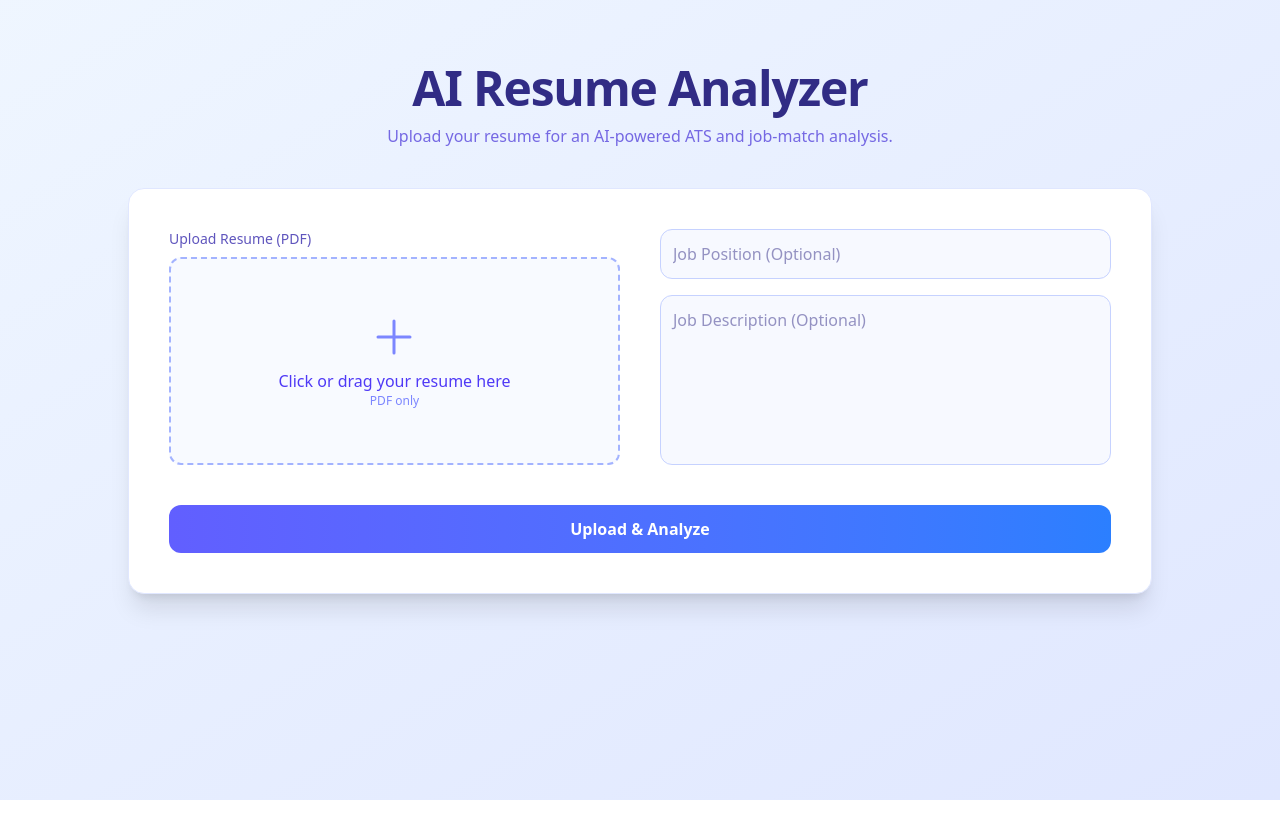
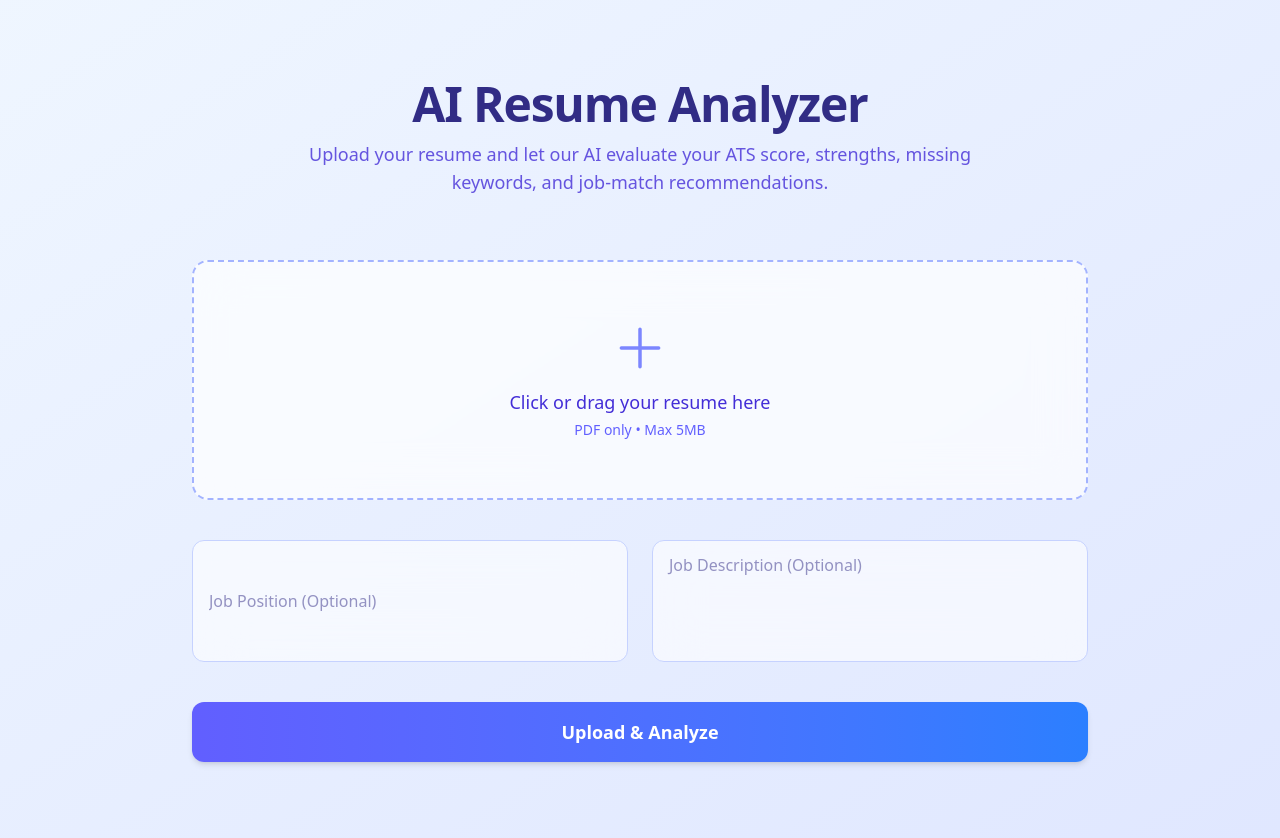
Before and after one commit to Pranavkharote/resume-analyzer, a React (Vite) app in the folder frontend/: page /upload/resume in a window 1280 px wide. Shown: the top 838 px of the page. Before the commit the page ends 800 px from the top, so only its background shows below. Built offline with nearby package versions, Linux system fonts and the light colour scheme.

Commit message:
fix: clean up code formatting and improve readability in multiple components

```diff
--- a/frontend/src/components/ResumeUpload.jsx
+++ b/frontend/src/components/ResumeUpload.jsx
@@ -64,87 +64,74 @@ const ResumeUpload = () => {
   };
 
   return (
-   <div className="min-h-screen w-full flex flex-col items-center bg-gradient-to-br from-blue-50 to-indigo-100 px-6 py-16">
+   <div className="min-h-screen w-full bg-gradient-to-br from-blue-50 to-indigo-100 px-6 py-20">
 
-  {/* Title */}
+  {/* Hero Section */}
+  <div className="text-center mb-16">
     <motion.h1
       initial={{ opacity: 0, y: -10 }}
       animate={{ opacity: 1, y: 0 }}
       transition={{ duration: 0.4 }}
-    className="text-4xl md:text-5xl font-bold text-indigo-900 tracking-tight"
+      className="text-5xl font-extrabold text-indigo-900 tracking-tight"
     >
       AI Resume Analyzer
     </motion.h1>
 
-  <p className="text-indigo-700/70 text-center mt-3 max-w-2xl">
-    Upload your resume for an AI-powered ATS and job-match analysis.
+    <p className="text-indigo-700/80 mt-3 text-lg max-w-2xl mx-auto">
+      Upload your resume and let our AI evaluate your ATS score, strengths, missing
+      keywords, and job-match recommendations.
     </p>
+  </div>
 
-  {/* Main Card */}
-  <motion.div
-    initial={{ opacity: 0, y: 20 }}
-    animate={{ opacity: 1, y: 0 }}
-    transition={{ duration: 0.5 }}
-    className="mt-10 w-full max-w-5xl bg-white rounded-2xl p-10 shadow-xl border border-indigo-100"
-  >
-    <div className="grid md:grid-cols-2 gap-10">
+  {/* Upload Area + Inputs */}
+  <div className="max-w-4xl mx-auto">
 
-      {/* Upload Section */}
-      <div>
-        <label className="mb-2 block text-sm font-medium text-indigo-800/80">
-          Upload Resume (PDF)
-        </label>
-
+    {/* Upload Dropzone */}
     <label
       htmlFor="dropzone-file"
-          className="flex flex-col items-center justify-center w-full h-52 rounded-xl border-2 border-dashed border-indigo-300 bg-indigo-50/40 hover:bg-indigo-50 transition cursor-pointer"
+      className="flex flex-col items-center justify-center h-60 rounded-2xl border-2 border-dashed border-indigo-300 bg-white/70 backdrop-blur-xl hover:bg-white/80 transition cursor-pointer"
     >
-          <div className="flex flex-col items-center">
       <svg
-              className="w-12 h-12 mb-2 text-indigo-400"
+        className="w-14 h-14 text-indigo-400 mb-3"
         fill="none"
         stroke="currentColor"
         strokeWidth={1.5}
         viewBox="0 0 24 24"
       >
         <path strokeLinecap="round" strokeLinejoin="round"
-                d="M12 4v16m8-8H4" />
+          d="M12 4v16m8-8H4"/>
       </svg>
 
-            <p className="text-indigo-600 font-medium">
+      <p className="text-indigo-700 font-medium text-lg">
         {file ? file.name : "Click or drag your resume here"}
       </p>
-            <p className="text-indigo-400 text-xs">PDF only</p>
-          </div>
+      <p className="text-indigo-500 text-sm mt-1">PDF only • Max 5MB</p>
 
       <input
+        type="file"
         id="dropzone-file"
-            type="file"
         accept=".pdf"
         onChange={(e) => setFile(e.target.files[0])}
         className="hidden"
       />
     </label>
-      </div>
 
-      {/* Job Details */}
-      <div className="flex flex-col gap-4">
+    {/* Job Inputs Inline - Futuristic */}
+    <div className="mt-10 grid md:grid-cols-2 gap-6">
       <input
         placeholder="Job Position (Optional)"
         value={jobPosition}
         onChange={(e) => setJobPosition(e.target.value)}
-          className="w-full p-3 rounded-xl border border-indigo-200 bg-indigo-50/50 text-indigo-900 focus:outline-none focus:ring-2 focus:ring-indigo-400"
+        className="w-full py-3 px-4 rounded-xl bg-white/60 backdrop-blur-xl border border-indigo-200 text-indigo-900 focus:ring-2 focus:ring-indigo-400 outline-none"
       />
 
       <textarea
-          rows={6}
+        rows={4}
         placeholder="Job Description (Optional)"
         value={description}
         onChange={(e) => setDescription(e.target.value)}
-          className="w-full p-3 rounded-xl border border-indigo-200 bg-indigo-50/50 text-indigo-900 focus:outline-none focus:ring-2 focus:ring-indigo-400 resize-none"
+        className="w-full py-3 px-4 rounded-xl bg-white/60 backdrop-blur-xl border border-indigo-200 text-indigo-900 focus:ring-2 focus:ring-indigo-400 outline-none resize-none"
       />
-      </div>
-
     </div>
 
     {/* Analyze Button */}
@@ -153,39 +140,35 @@ const ResumeUpload = () => {
       initial={{ opacity: 0 }}
       animate={{ opacity: 1 }}
       transition={{ duration: 0.4, delay: 0.2 }}
-      className="mt-10 w-full py-3 rounded-xl bg-gradient-to-r from-indigo-500 to-blue-500 text-white font-semibold hover:opacity-90 transition"
+      className="mt-10 w-full py-4 rounded-xl bg-gradient-to-r from-indigo-500 to-blue-500 text-white font-semibold text-lg hover:opacity-90 transition shadow-md"
     >
       {loading ? "Analyzing..." : "Upload & Analyze"}
     </motion.button>
 
-    {/* Progress */}
+    {/* Futuristic Loader */}
     {loading && (
-      <div className="mt-8 flex flex-col items-center gap-3">
-        <div className="w-24 h-24">
-          <CircularProgressbar
-            value={progress}
-            text={`${progress}%`}
-            styles={buildStyles({
-              textColor: "#4f46e5",
-              pathColor: "#6366f1",
-              trailColor: "#e0e7ff",
-            })}
-          />
+      <div className="mt-10 flex flex-col items-center">
+        <div className="relative w-28 h-28">
+          <div className="absolute inset-0 rounded-full border-4 border-indigo-300 border-t-indigo-600 animate-spin"></div>
+          <div className="absolute inset-0 flex items-center justify-center text-indigo-700 font-semibold text-lg">
+            {progress}%
           </div>
-
-        <p className="text-indigo-600/70 text-sm">Analyzing your resume...</p>
+        </div>
+        <p className="mt-3 text-indigo-600/70">Analyzing your resume...</p>
       </div>
     )}
 
+    {/* Results */}
     {result && (
-      <div className="mt-10">
+      <div className="mt-14">
         <ResultDisplay data={result} />
       </div>
     )}
-  </motion.div>
+  </div>
 
   <ToastContainer />
 </div>
+
 
   );
 };
```
Lines whose indentation alone changed are shown as unchanged.
